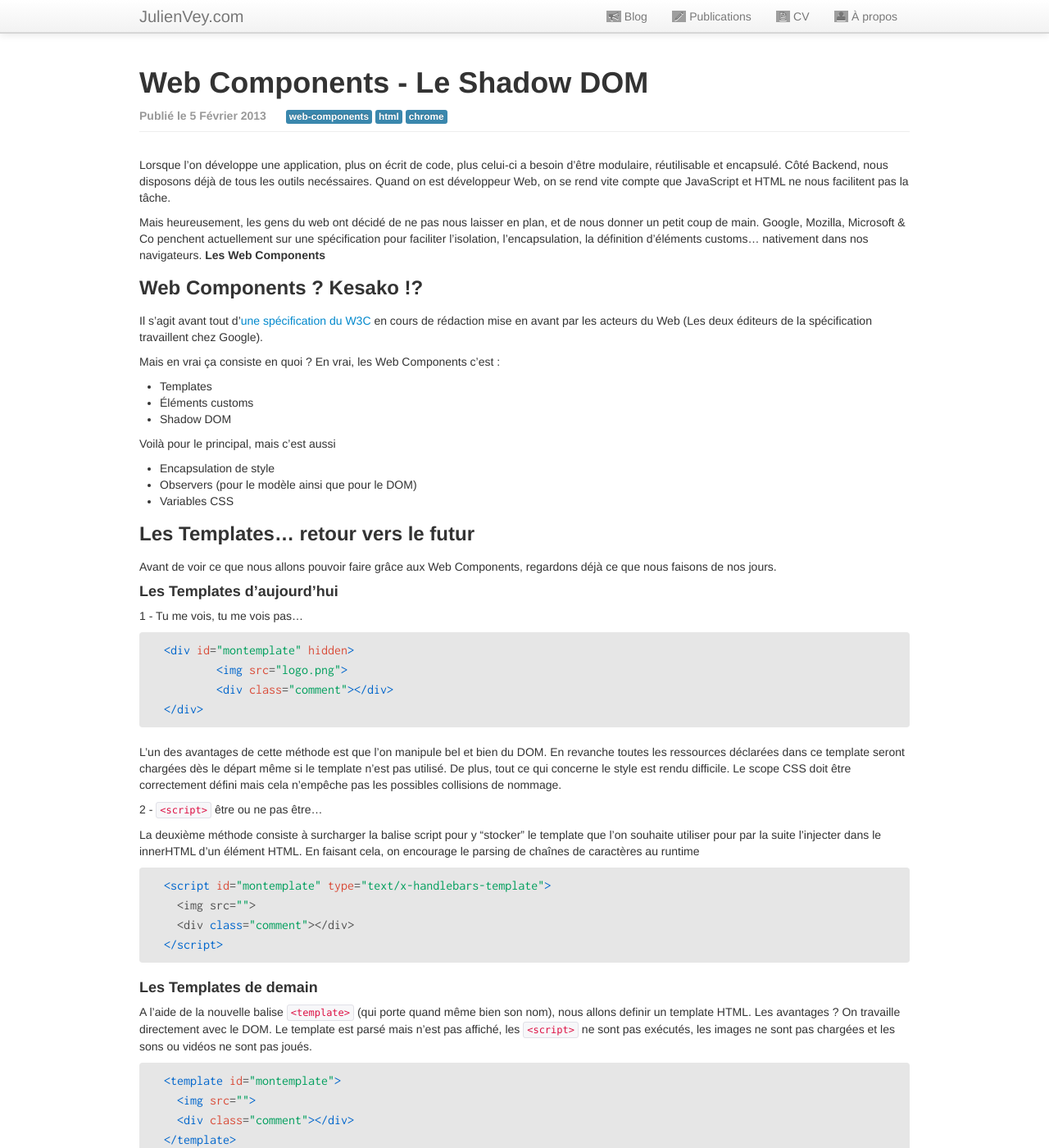
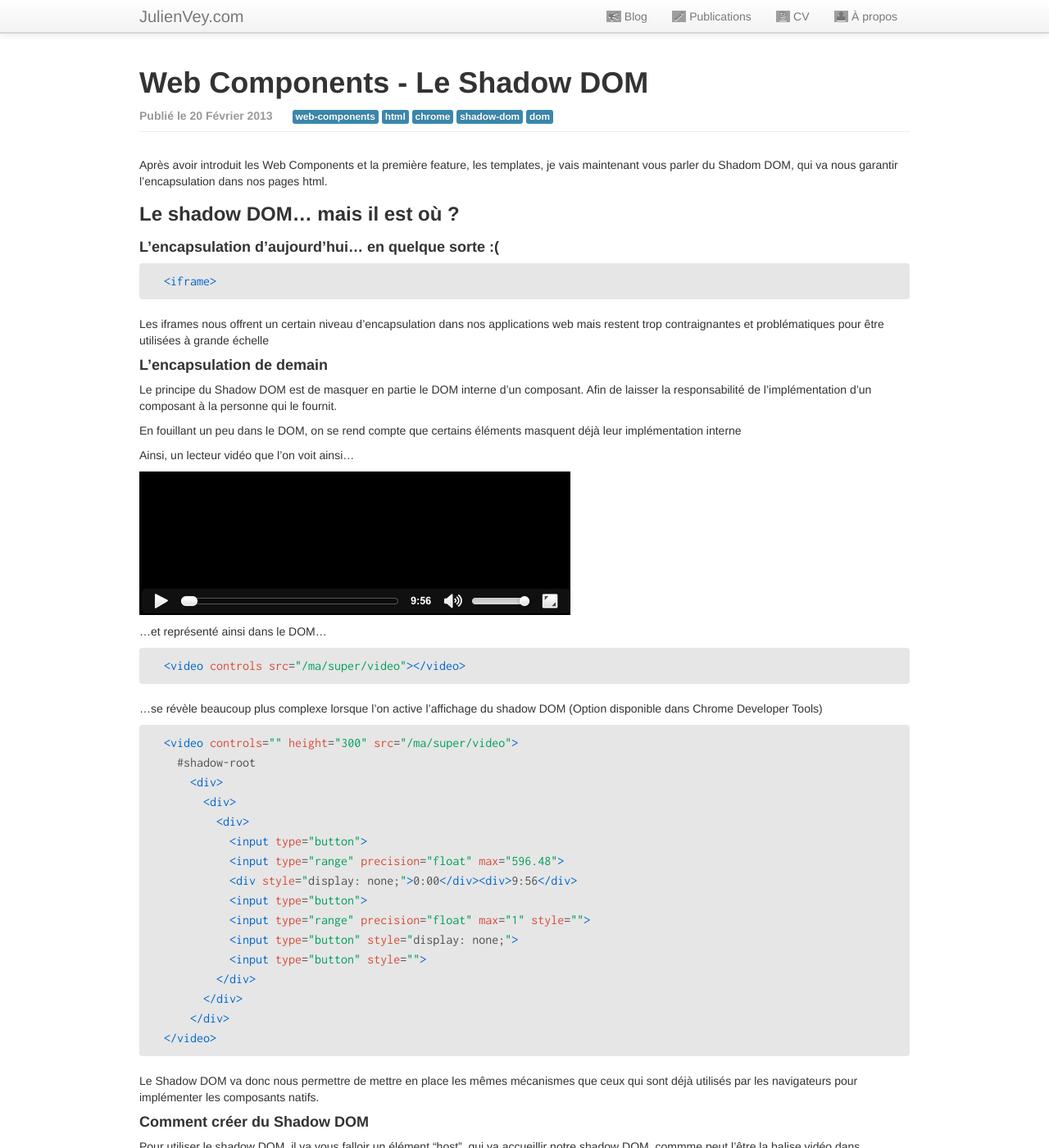
Before and after one commit to julienvey/julienvey.en, a Jekyll site: the page built from _posts/2013-02-05-shadow-dom.md, in a window 1280 px wide and 1400 px high. Shown: the whole window at 82% size. Built offline with Jekyll 4.4.1, drawn with Linux system fonts in a browser that asks for light colours; Markdown is read by kramdown in place of the engine named in the settings; comment, search, counter and statistics services are not loaded; some of the changed text lies outside the part shown; grey boxes are pictures that could not be loaded.

Commit message:
cleanup du post shadow dom

```diff
--- a/_posts/2013-02-05-shadow-dom.md
+++ b/_posts/2013-02-05-shadow-dom.md
@@ -1,95 +1,15 @@
 ---
-date: '2013-02-05 09:00:00'
-datefr: 5 Février 2013
+date: '2013-02-20 09:00:00'
+datefr: 20 Février 2013
 layout: post
 status: publish
 title: Web Components - Le Shadow DOM
 img: /assets/img/posts/ghostbuster-150.png
-tags: web-components html chrome
+tags: web-components html chrome shadow-dom dom
 more : 100
-preview: Lorsque l'on développe une application, plus on écrit de code, plus celui-ci a besoin d'être modulaire, réutilisable et encapsulé. Côté Backend, nous disposons déjà de tous les outils necéssaires. Quand on est développeur Web, on se rend vite compte que JavaScript et HTML ne nous facilitent pas la tâche. Mais heureusement, les gens du web ont décidé de ne pas nous laisser en plan
+preview: Après avoir introduit les Web Components et la première feature, les templates, je vais maintenant vous parler du Shadom DOM, qui va nous garantir l'encapsulation dans nos pages html.
 ---
-
-Lorsque l'on développe une application, plus on écrit de code, plus celui-ci a besoin d'être modulaire, réutilisable et encapsulé. Côté Backend, nous disposons déjà de tous les outils necéssaires. Quand on est développeur Web, on se rend vite compte que JavaScript et HTML ne nous facilitent pas la tâche.
-
-Mais heureusement, les gens du web ont décidé de ne pas nous laisser en plan, et de nous donner un petit coup de main. Google, Mozilla, Microsoft & Co penchent actuellement sur une spécification pour faciliter l'isolation, l'encapsulation, la définition d'éléments customs... nativement dans nos navigateurs. **Les Web Components**
-
-###Web Components ? Kesako !?
-
-Il s'agit avant tout d'[une spécification du W3C](https://dvcs.w3.org/hg/webcomponents/raw-file/tip/explainer/index.html) en cours de rédaction mise en avant par les acteurs du Web (Les deux éditeurs de la spécification travaillent chez Google).
-
-Mais en vrai ça consiste en quoi ? En vrai, les Web Components c'est :
-
-* Templates
-* Éléments customs
-* Shadow DOM
-
-Voilà pour le principal, mais c'est aussi
-
-* Encapsulation de style
-* Observers (pour le modèle ainsi que pour le DOM)
-* Variables CSS
-
-###Les Templates... retour vers le futur
-
-Avant de voir ce que nous allons pouvoir faire grâce aux Web Components, regardons déjà ce que nous faisons de nos jours.
-
-####Les Templates d'aujourd'hui
-1 - Tu me vois, tu me vois pas...
-
-<pre class="prettyprint" data-lang="html">
-&lt;div id="montemplate" hidden&gt;
-	&lt;img src="logo.png"&gt;
-	&lt;div class="comment"&gt;&lt;/div&gt;
-&lt;/div&gt;
-</pre>
-L'un des avantages de cette méthode est que l'on manipule bel et bien du DOM. En revanche toutes les ressources déclarées dans ce template seront chargées dès le départ même si le template n'est pas utilisé. De plus, tout ce qui concerne le style est rendu difficile. Le scope CSS doit être correctement défini mais cela n'empêche pas les possibles collisions de nommage.
-
-2 - `<script>` être ou ne pas être...
-
-La deuxième méthode consiste à surcharger la balise script pour y "stocker" le template que l'on souhaite utiliser pour par la suite l'injecter dans le innerHTML d'un élément HTML. En faisant cela, on encourage le parsing de chaînes de caractères au runtime
-
-<pre class="prettyprint" data-lang="html">
-&lt;script id="montemplate" type="text/x-handlebars-template"&gt;
-  &lt;img src=""&gt;
-  &lt;div class="comment"&gt;&lt;/div&gt;
-&lt;/script&gt;
-</pre>
-
-####Les Templates de demain
-
-A l'aide de la nouvelle balise `<template>` (qui porte quand même bien son nom), nous allons definir un template HTML. Les avantages ? On travaille directement avec le DOM. Le template est parsé mais n'est pas affiché, les `<script>` ne sont pas exécutés, les images ne sont pas chargées et les sons ou vidéos ne sont pas joués.
-
-<pre class="prettyprint" data-lang="html">
-&lt;template id="montemplate"&gt;
-  &lt;img src=""&gt;
-  &lt;div class="comment"&gt;&lt;/div&gt;
-&lt;/template&gt;
-</pre>
-
-Et maintenant pour instancier ce template ? rien de plus simple !
-
-<pre class="prettyprint" data-lang="javascript">
-var t = document.querySelector('#montemplate');
-t.content.querySelector('img').src = 'http://...';
-document.body.appendChild(<strong>t.content.cloneNode(true)</strong>);
-</pre>
-
-Le fait d'ajouter le template au DOM avec `.appendChild` va déclencher le chargement de l'élément. les `<script>` vont être exécutés, les images vont être chargées et les sons ou vidéos vont être joués.
-
-On peut également accéder au contenu de l'élément.
-
-<pre class="prettyprint" data-lang="javascript">
-t.content.querySelector('img').src = '/mon/path/vers/mon/image';
-</pre>
-
-On voit donc que l'attribut `.content` nous donne accès au "corps" du template et va nous permettre de le manipuler, y ajouter d'autres éléments, positionner des attributs... Voici l'interface du DOM de l'élément `<template>`
-
-<pre class="prettyprint" data-lang="javascript">
-interface HTMLTemplateElement : HTMLElement {
-    readonly attribute DocumentFragment content;
-}
-</pre>
+Après avoir introduit les Web Components et la première feature, les templates, je vais maintenant vous parler du Shadom DOM, qui va nous garantir l'encapsulation dans nos pages html.
 
 ###Le shadow DOM... mais il est où ?
 
```
